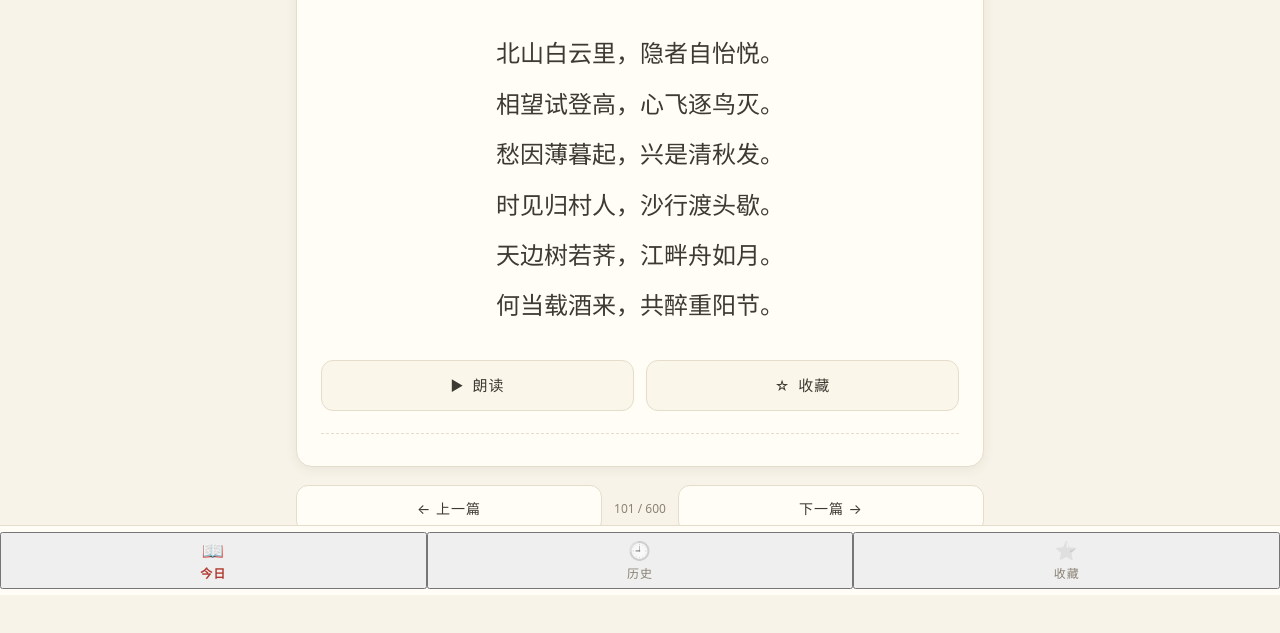
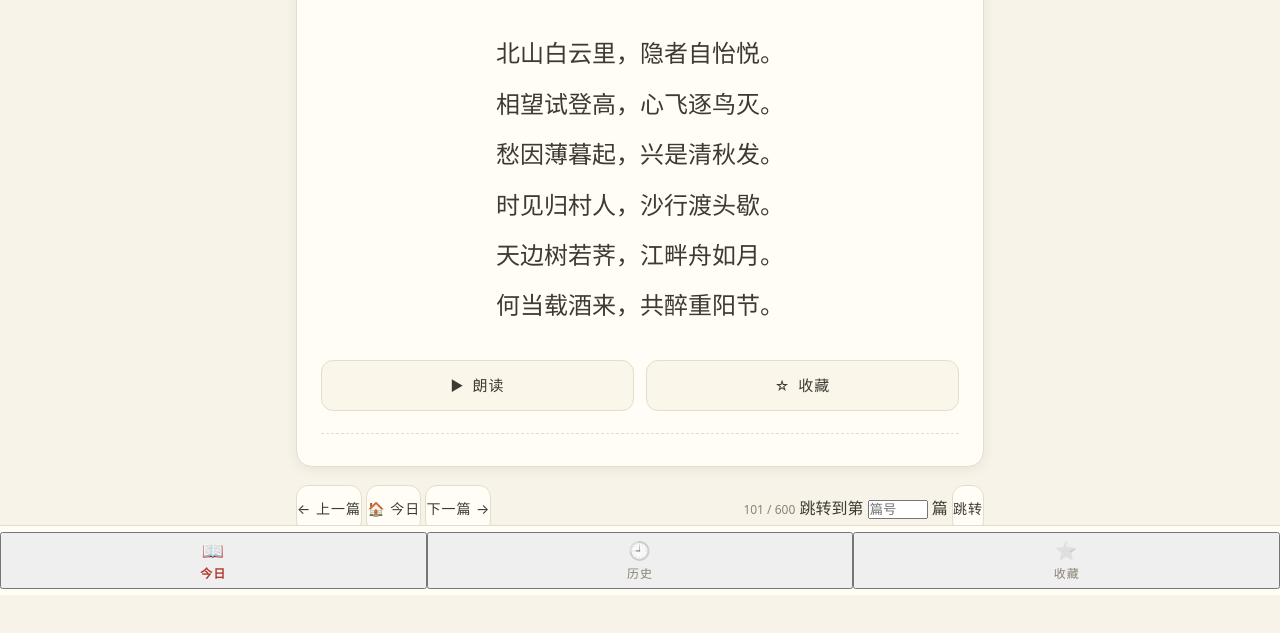
Before and after one commit to abs370/daily-poem, a plain HTML site: page index.html in a window 1280 px wide. Shown: the part 205-838 px from the top of the page. Drawn offline with Linux system fonts and the light colour scheme.

Commit message:
add jump-to & today button

```diff
--- a/index.html
+++ b/index.html
@@ -55,9 +55,18 @@
       </article>
 
       <nav class="poem-nav">
-        <button class="btn btn-nav" id="btn-prev" type="button">← 上一篇</button>
-        <span class="nav-counter" id="nav-counter"></span>
-        <button class="btn btn-nav" id="btn-next" type="button">下一篇 →</button>
+        <div class="poem-nav-row">
+          <button class="btn btn-nav" id="btn-prev" type="button">← 上一篇</button>
+          <button class="btn btn-nav btn-today" id="btn-today" type="button">🏠 今日</button>
+          <button class="btn btn-nav" id="btn-next" type="button">下一篇 →</button>
+        </div>
+        <div class="poem-nav-row jump-row">
+          <span class="nav-counter" id="nav-counter"></span>
+          <label class="jump-label" for="jump-input">跳转到第</label>
+          <input class="jump-input" id="jump-input" type="number" min="1" max="600" inputmode="numeric" placeholder="篇号">
+          <label class="jump-label" for="jump-input">篇</label>
+          <button class="btn btn-nav btn-jump" id="btn-jump" type="button">跳转</button>
+        </div>
       </nav>
     </section>
 
```
